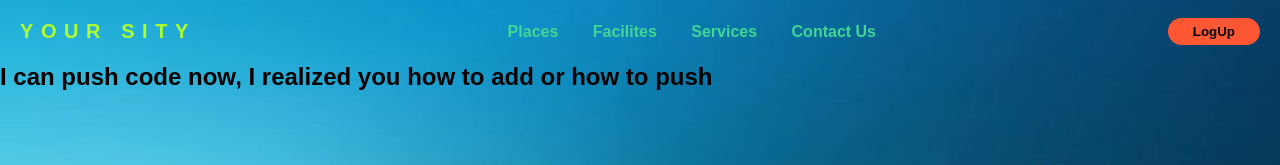
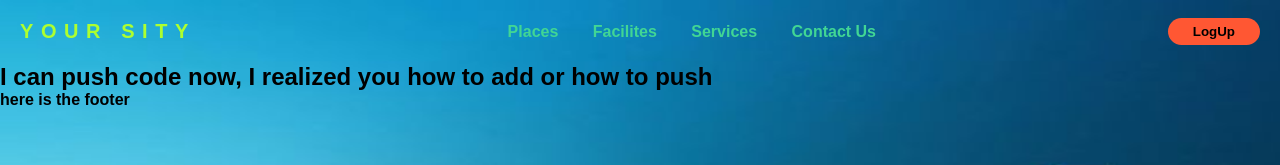
Before and after one commit to Al-Boyan/my-file, a plain HTML site: page index.html in a window 1280 px wide. Shown: the top 165 px of the page. Drawn offline with Linux system fonts and the light colour scheme.

Commit message:
nothing just testing

```diff
--- a/index.html
+++ b/index.html
@@ -34,6 +34,5 @@
         <h1>I can push code now, I realized you how to add or how to push</h1>
 </div>
 </section>
-
+<h4>here is the footer</h4>
 </body>
-</html>
```
